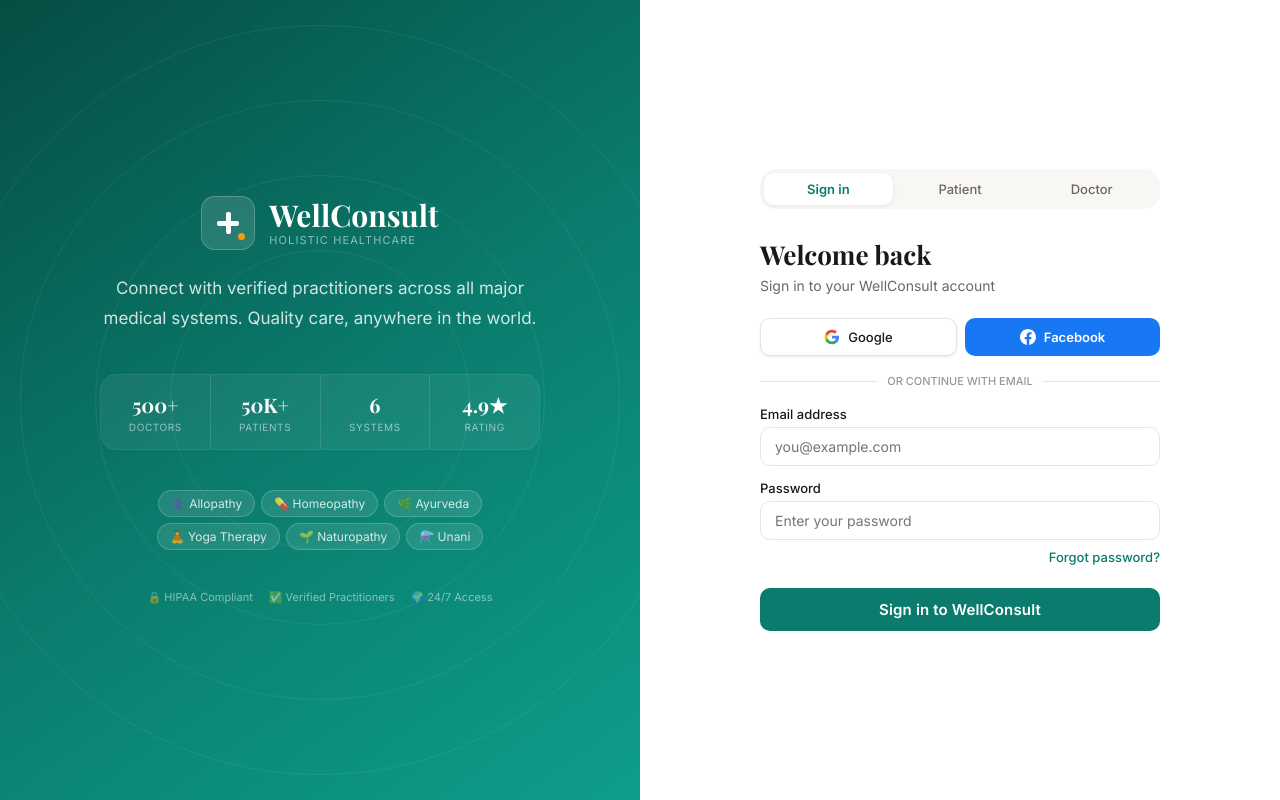
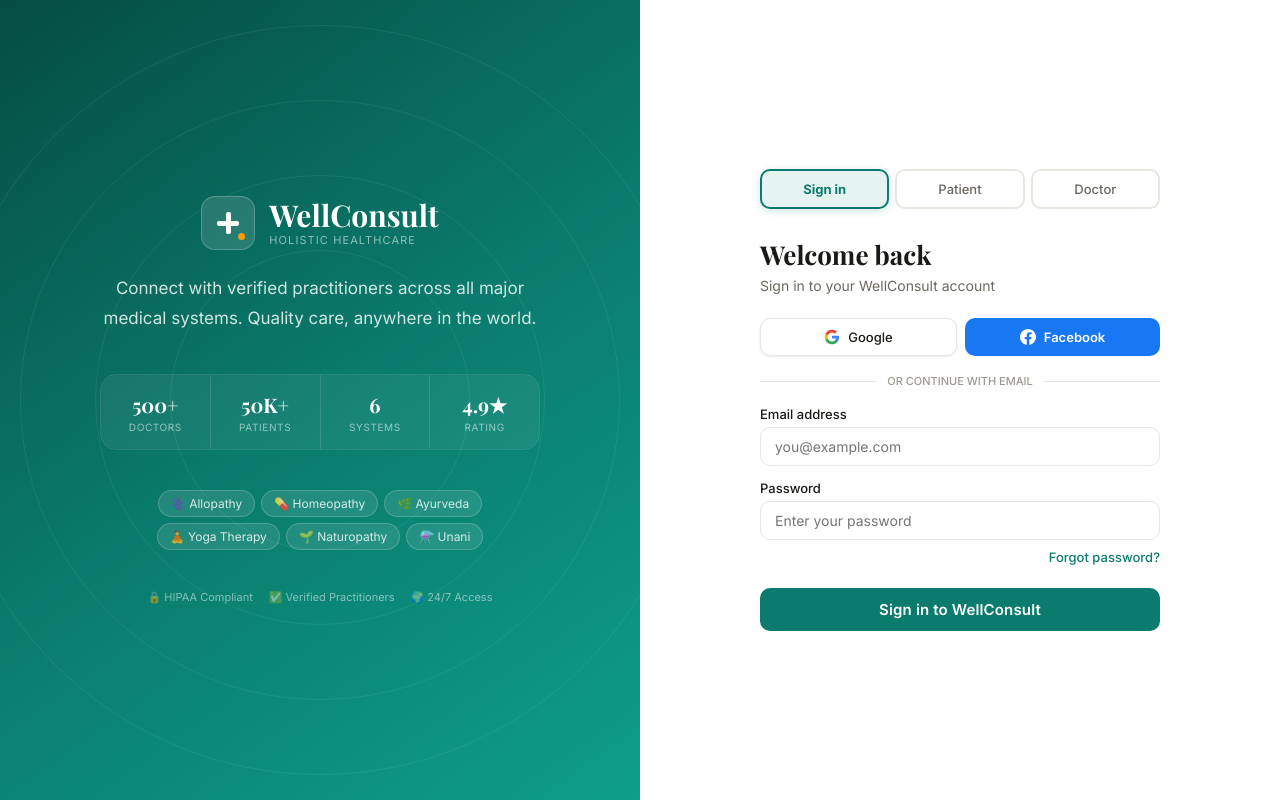
Before and after one commit to informaticaabhishek79/wellconsult-web, a React (Vite) app: page / in a window 1280 px wide. Built offline with nearby package versions, Linux system fonts and the light colour scheme.

Commit message:
feat: distinct colors for Sign in, Patient, Doctor tabs

```diff
--- a/src/pages/AuthPage.tsx
+++ b/src/pages/AuthPage.tsx
@@ -82,7 +82,7 @@ export default function AuthPage() {
         role:      mode === 'patient-register' ? 'patient' : 'doctor',
       });
       setRegSuccess('Account created! You can now sign in.');
-      setTimeout(() => setMode('login'), 4000);
+      setTimeout(() => setMode('login'), 2000);
     } catch (err: any) {
       setRegError(err.response?.data?.error?.message || 'Registration failed. Please try again.');
     } finally { setRegLoading(false); }
@@ -176,15 +176,19 @@ export default function AuthPage() {
         <div style={{ width:'100%', maxWidth:400 }}>
 
           {/* Mode selector */}
-          <div style={{ display:'flex', gap:3, marginBottom:28, background:'var(--bg)', borderRadius:'var(--r-lg)', padding:4 }}>
-            {([['login','Sign in'],['patient-register','Patient'],['doctor-register','Doctor']] as const).map(([key,label]) => (
+          <div style={{ display:'flex', gap:6, marginBottom:28 }}>
+            {([
+              ['login','Sign in','#0A7B6C','#E6F4F1'],
+              ['patient-register','Patient','#2563EB','#EFF6FF'],
+              ['doctor-register','Doctor','#7C3AED','#F5F3FF'],
+            ] as const).map(([key,label,activeColor,activeBg]) => (
               <button key={key} onClick={() => setMode(key)} style={{
-                flex:1, padding:'8px 4px', borderRadius:'var(--r-md)', border:'none',
-                background: mode===key ? '#fff' : 'transparent',
-                boxShadow: mode===key ? '0 1px 4px rgba(0,0,0,0.08)' : 'none',
-                fontSize:13, fontWeight: mode===key ? 600 : 500,
-                color: mode===key ? 'var(--primary)' : 'var(--text-secondary)',
-                cursor:'pointer', transition:'all 0.15s',
+                flex:1, padding:'10px 4px', borderRadius:'var(--r-md)', cursor:'pointer', transition:'all 0.2s',
+                border: `2px solid ${mode===key ? activeColor : 'var(--border)'}`,
+                background: mode===key ? activeBg : '#fff',
+                fontSize:13, fontWeight: mode===key ? 700 : 500,
+                color: mode===key ? activeColor : 'var(--text-secondary)',
+                boxShadow: mode===key ? `0 2px 8px ${activeColor}30` : 'none',
               }}>{label}</button>
             ))}
           </div>
```
